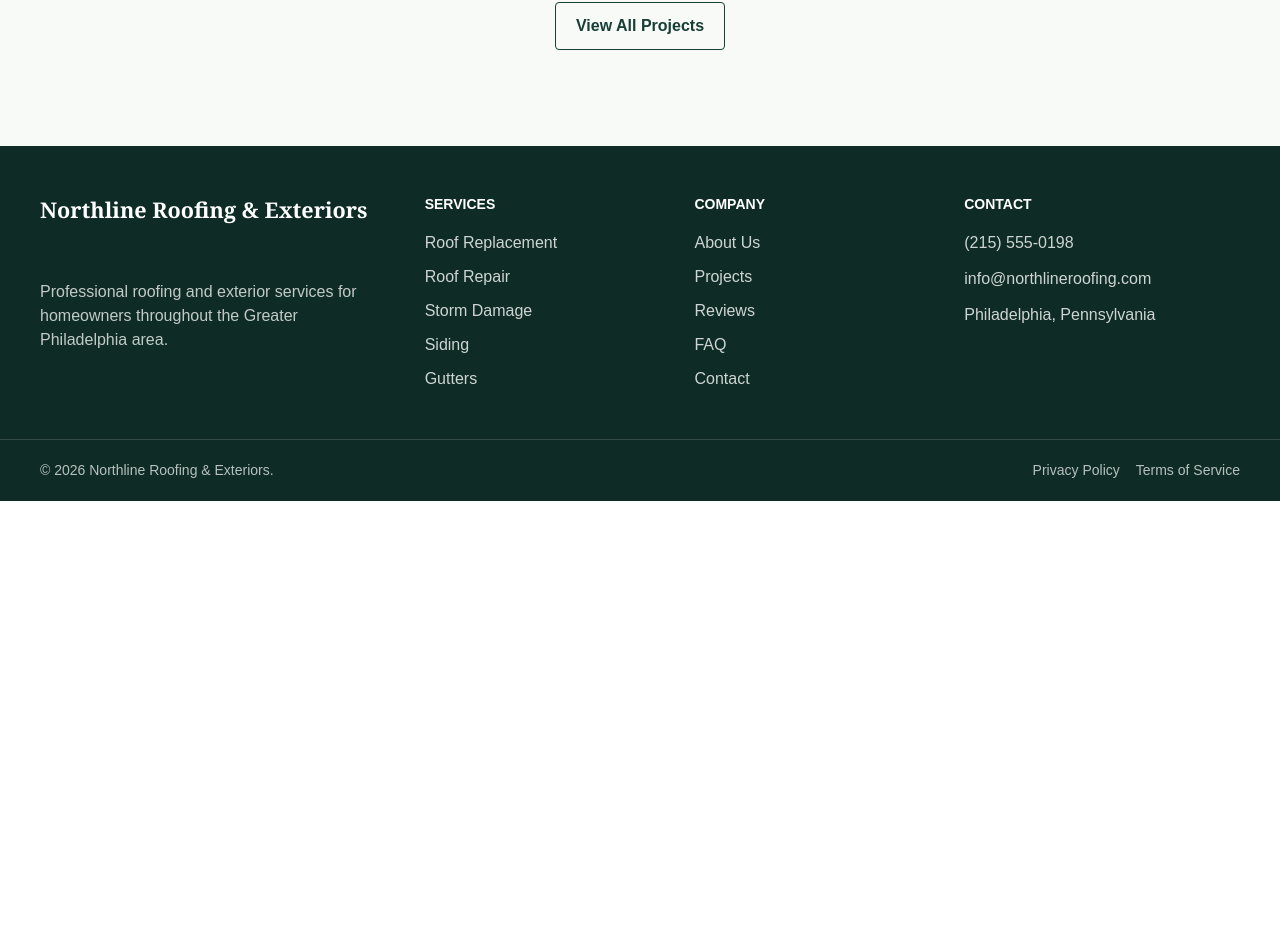
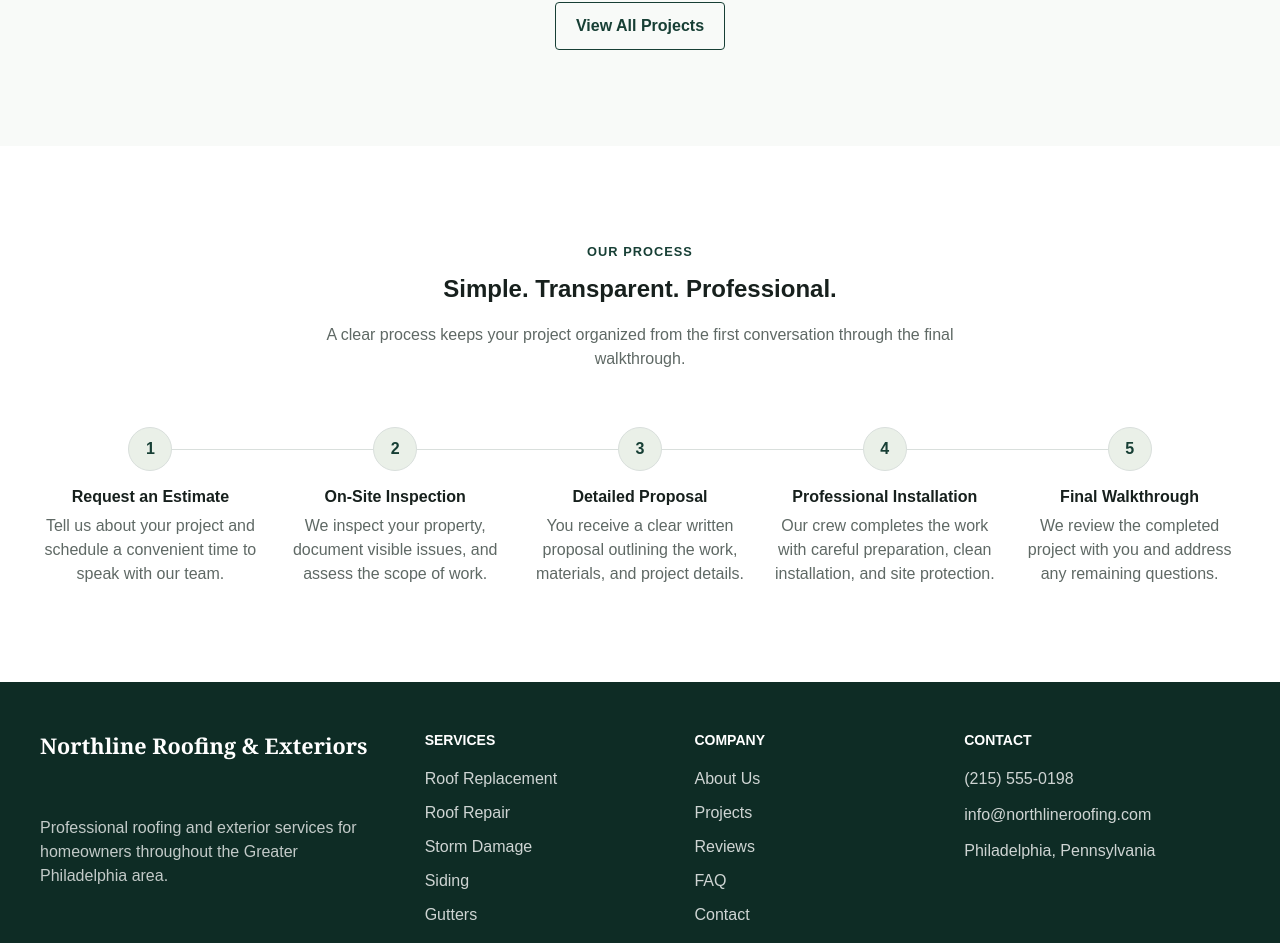
Before and after one commit to AndreyKharebov/northline-roofing, a React (Vite) app: page / in a window 1280 px wide. Shown: the part 3389-4332 px from the top of the page. Before the commit the page ends 3890 px from the top, so only its background shows below. Built offline with nearby package versions, Linux system fonts and the light colour scheme.

Commit message:
Add homepage process section

```diff
--- /dev/null
+++ b/src/components/home/Process/ProcessPreview.css
@@ -0,0 +1,41 @@
+.process-preview {
+  background-color: var(--color-white);
+}
+
+.process-preview__list {
+  display: flex;
+  flex-direction: column;
+  gap: 28px;
+  max-width: 680px;
+  margin: 40px auto 0;
+}
+
+@media (min-width: 980px) {
+  .process-preview__list {
+    display: grid;
+    grid-template-columns: repeat(5, 1fr);
+    max-width: none;
+    gap: 24px;
+    margin-top: 56px;
+  }
+
+  .process-step {
+    flex-direction: column;
+    align-items: center;
+    gap: 16px;
+    text-align: center;
+  }
+
+  .process-step:not(:last-child)::after {
+    top: 22px;
+    right: -24px;
+    bottom: auto;
+    left: calc(50% + 22px);
+    width: calc(100% - 20px);
+    height: 1px;
+  }
+
+  .process-step__content {
+    padding-top: 0;
+  }
+}
--- /dev/null
+++ b/src/components/home/Process/ProcessPreview.jsx
@@ -0,0 +1,56 @@
+import SectionHeading from '../../common/SectionHeading/SectionHeading';
+
+import ProcessStep from './ProcessStep';
+
+import './ProcessPreview.css';
+
+const processSteps = [
+  {
+    title: 'Request an Estimate',
+    description:
+      'Tell us about your project and schedule a convenient time to speak with our team.',
+  },
+  {
+    title: 'On-Site Inspection',
+    description:
+      'We inspect your property, document visible issues, and assess the scope of work.',
+  },
+  {
+    title: 'Detailed Proposal',
+    description:
+      'You receive a clear written proposal outlining the work, materials, and project details.',
+  },
+  {
+    title: 'Professional Installation',
+    description:
+      'Our crew completes the work with careful preparation, clean installation, and site protection.',
+  },
+  {
+    title: 'Final Walkthrough',
+    description:
+      'We review the completed project with you and address any remaining questions.',
+  },
+];
+
+function ProcessPreview() {
+  return (
+    <section className='process-preview section'>
+      <div className='container'>
+        <SectionHeading
+          eyebrow='Our Process'
+          title='Simple. Transparent. Professional.'
+          description='A clear process keeps your project organized from the first conversation through the final walkthrough.'
+          align='center'
+        />
+
+        <ol className='process-preview__list'>
+          {processSteps.map((step, index) => (
+            <ProcessStep key={step.title} step={step} index={index} />
+          ))}
+        </ol>
+      </div>
+    </section>
+  );
+}
+
+export default ProcessPreview;
--- /dev/null
+++ b/src/components/home/Process/ProcessStep.css
@@ -0,0 +1,49 @@
+.process-step {
+  position: relative;
+  display: flex;
+  align-items: flex-start;
+  gap: 16px;
+}
+
+.process-step:not(:last-child)::after {
+  position: absolute;
+  top: 44px;
+  bottom: -28px;
+  left: 21px;
+  width: 1px;
+  background-color: var(--color-border);
+  content: '';
+}
+
+.process-step__marker {
+  position: relative;
+  z-index: 1;
+  display: flex;
+  width: 44px;
+  height: 44px;
+  flex: 0 0 44px;
+  align-items: center;
+  justify-content: center;
+  border: 1px solid var(--color-border);
+  border-radius: 50%;
+  background-color: var(--color-secondary);
+}
+
+.process-step__number {
+  color: var(--color-primary);
+  font-weight: 700;
+}
+
+.process-step__content {
+  padding-top: 2px;
+}
+
+.process-step__title {
+  font-size: 1rem;
+  line-height: 1.3;
+}
+
+.process-step__description {
+  margin-top: 6px;
+  color: var(--color-text-light);
+}
--- /dev/null
+++ b/src/components/home/Process/ProcessStep.jsx
@@ -0,0 +1,19 @@
+import './ProcessStep.css';
+
+function ProcessStep({ step, index }) {
+  return (
+    <li className='process-step'>
+      <div className='process-step__marker'>
+        <span className='process-step__number'>{index + 1}</span>
+      </div>
+
+      <div className='process-step__content'>
+        <h3 className='process-step__title'>{step.title}</h3>
+
+        <p className='process-step__description'>{step.description}</p>
+      </div>
+    </li>
+  );
+}
+
+export default ProcessStep;
--- a/src/pages/HomePage/HomePage.jsx
+++ b/src/pages/HomePage/HomePage.jsx
@@ -3,6 +3,7 @@ import Stats from '../../components/home/Stats/Stats';
 import ServicesPreview from '../../components/home/Services/ServicesPreview';
 import AboutPreview from '../../components/home/About/AboutPreview';
 import ProjectsPreview from '../../components/home/Projects/ProjectsPreview';
+import ProcessPreview from '../../components/home/Process/ProcessPreview';
 
 function HomePage() {
   return (
@@ -12,6 +13,7 @@ function HomePage() {
       <ServicesPreview />
       <AboutPreview />
       <ProjectsPreview />
+      <ProcessPreview />
     </>
   );
 }
```
